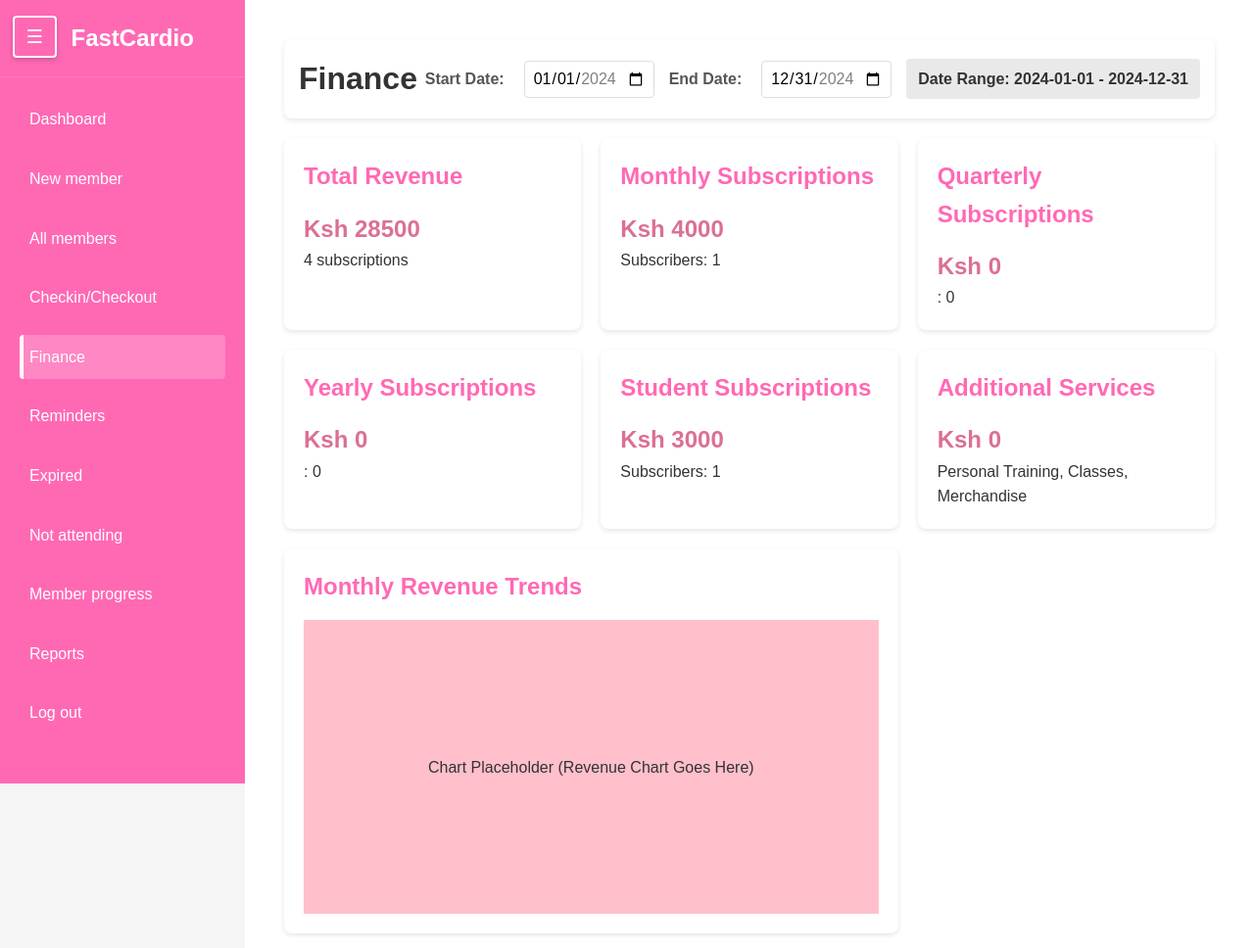
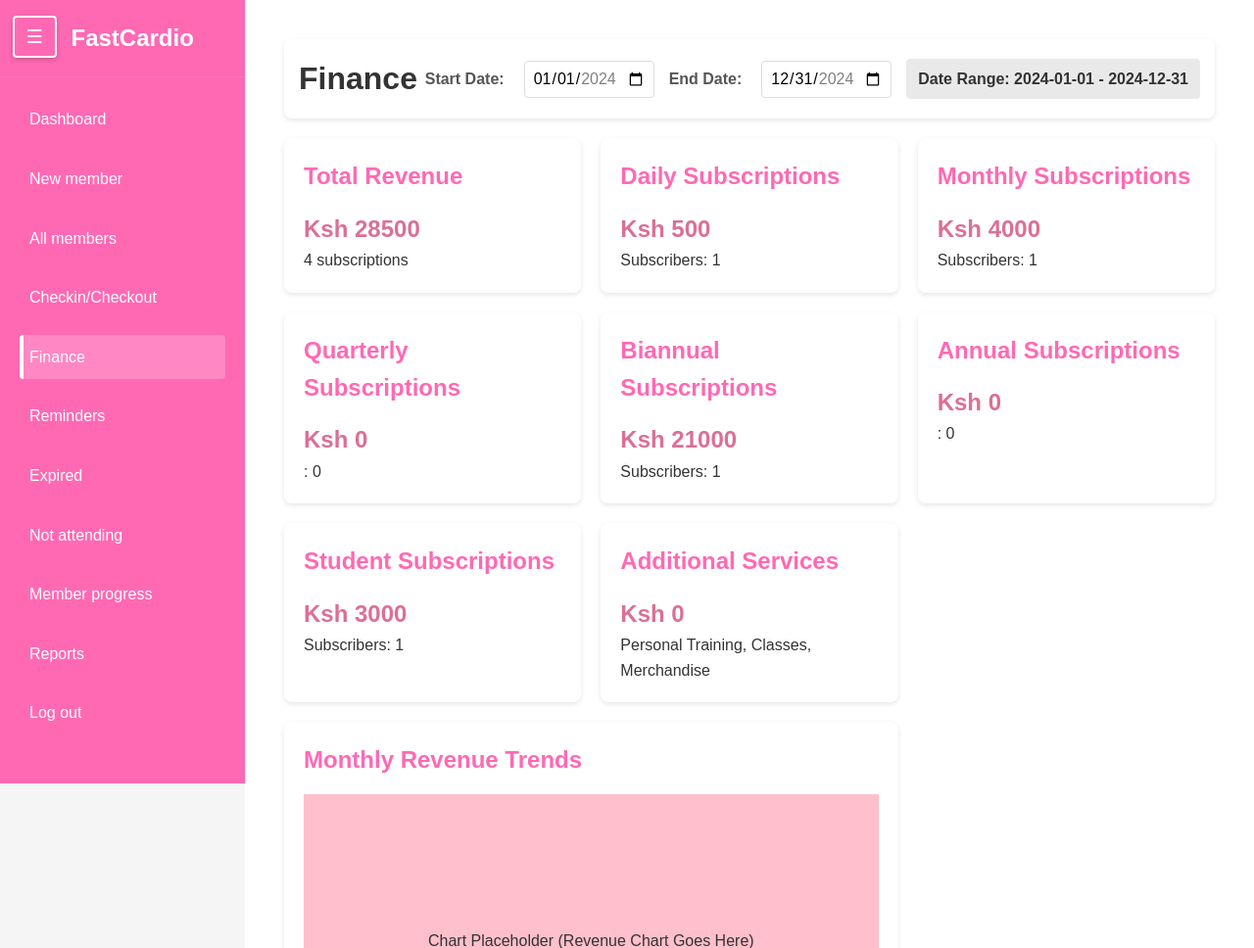
Before and after one commit to Ephraim19/FastCardioGym_MS, a Django app: page /finance/ in a window 1280 px wide. Shown: the top 968 px of the page at 98% size. Run offline with Django 5.2, Linux system fonts and the light colour scheme; data comes from the database, SQL or seed files in the repository; both versions use the stored data as it was after the commit.

Commit message:
Updated finance records

```diff
--- a/members/models.py
+++ b/members/models.py
@@ -19,9 +19,11 @@
 class PaymentDetails(models.Model):
     # Payment plan options
     PLAN_CHOICES = [
+        ('daily', 'Daily'),
         ('monthly', 'Monthly'),
         ('quarterly', 'Quarterly'),
-        ('yearly', 'Yearly'),
+        ('biannually', 'Biannually'),
+        ('annually', 'Annually'),
         ('student', 'Student Package'),
     ]
 
--- a/members/static/js/finance.js
+++ b/members/static/js/finance.js
@@ -9,25 +9,33 @@
             valueElem: document.querySelector('.finance-card:nth-child(1) .card-value'),
             detailElem: document.querySelector('.finance-card:nth-child(1) p')
         },
-        monthlySubs: {
+        dailySubs: {
             valueElem: document.querySelector('.finance-card:nth-child(2) .card-value'),
             detailElem: document.querySelector('.finance-card:nth-child(2) p')
         },
-        quarterlySubs: {
+        monthlySubs: {
             valueElem: document.querySelector('.finance-card:nth-child(3) .card-value'),
             detailElem: document.querySelector('.finance-card:nth-child(3) p')
         },
-        yearlySubs: {
+        quarterlySubs: {
             valueElem: document.querySelector('.finance-card:nth-child(4) .card-value'),
             detailElem: document.querySelector('.finance-card:nth-child(4) p')
         },
-        studentSubs: {
+        biannuallySubs: {
             valueElem: document.querySelector('.finance-card:nth-child(5) .card-value'),
             detailElem: document.querySelector('.finance-card:nth-child(5) p')
         },
-        additionalServices: {
+        annuallySubs: {
             valueElem: document.querySelector('.finance-card:nth-child(6) .card-value'),
             detailElem: document.querySelector('.finance-card:nth-child(6) p')
+        },
+        studentSubs: {
+            valueElem: document.querySelector('.finance-card:nth-child(7) .card-value'),
+            detailElem: document.querySelector('.finance-card:nth-child(7) p')
+        },
+        additionalServices: {
+            valueElem: document.querySelector('.finance-card:nth-child(8) .card-value'),
+            detailElem: document.querySelector('.finance-card:nth-child(8) p')
         }
     };
 
@@ -46,7 +54,7 @@
                 return response.json();
             })
             .then(data => {
-                console.log('Revenue Data:', data); // Log to check the returned data
+                console.log('Revenue Data:', data);
 
                 // Ensure all subscription cards are reset first
                 Object.keys(subscriptionCards).forEach(key => {
@@ -63,9 +71,11 @@
 
                     // Explicitly map and update each subscription type
                     const subscriptionMap = {
+                        'daily': 'dailySubs',
                         'monthly': 'monthlySubs',
                         'quarterly': 'quarterlySubs',
-                        'yearly': 'yearlySubs',
+                        'biannually': 'biannuallySubs',
+                        'annually': 'annuallySubs',
                         'student': 'studentSubs'
                     };
 
--- a/members/templates/allmembers.html
+++ b/members/templates/allmembers.html
@@ -50,7 +50,7 @@
                 <tr>
                     <th>Name</th>
                     <th>Phone</th>
-                    <th>Date Joined</th>
+                    <th>Joined / Expiry Date</th>
                     <th>Plan</th>
                     <th>Profile</th>
                 </tr>
@@ -60,7 +60,7 @@
                 <tr>
                     <td>{{ member.full_name }}</td>
                     <td>{{ member.phone_number }}</td>
-                    <td>{{ member.date_joined|date:"Y-m-d" }}</td>
+                    <td>{{ member.date_joined|date:"F d, Y" }} / {{ member.expiry_date|date:"F d, Y" }} </td>
 
                     <td>{{ member.latest_plan }}</td>
                     <td><a style="text-decoration: none; color: #FF69B4;" href="{% url 'Member details' member.id %}">View</a>
--- a/members/templates/finance.html
+++ b/members/templates/finance.html
@@ -1,4 +1,3 @@
-
 {% extends 'sidebar.html' %}
 {% load static %}
 
@@ -9,8 +8,6 @@
 {% endblock %}
 
 {% block content %}
-
-
         <main class="main-content">
             <header class="dashboard-header">
                 <h1>Finance</h1>
@@ -49,6 +46,12 @@
                 </div>
 
                 <div class="finance-card">
+                    <h2 class="card-title">Daily Subscriptions</h2>
+                    <div class="card-value">Ksh 0</div>
+                    <p>Subscribers: 0</p>
+                </div>
+
+                <div class="finance-card">
                     <h2 class="card-title">Monthly Subscriptions</h2>
                     <div class="card-value">Ksh 0</div>
                     <p>Subscribers: 0</p>
@@ -61,7 +64,13 @@
                 </div>
 
                 <div class="finance-card">
-                    <h2 class="card-title">Yearly Subscriptions</h2>
+                    <h2 class="card-title">Biannual Subscriptions</h2>
+                    <div class="card-value">Ksh 0</div>
+                    <p>Subscribers: 0</p>
+                </div>
+
+                <div class="finance-card">
+                    <h2 class="card-title">Annual Subscriptions</h2>
                     <div class="card-value">Ksh 0</div>
                     <p>Subscribers: 0</p>
                 </div>
--- a/members/urls.py
+++ b/members/urls.py
@@ -17,11 +17,12 @@
     path('checkin/',views.checkin,name="Checkin" ),
     path('checkin/check-in-out/', views.check_in_out, name='check_in_out'),
     path('checkin/member-history/', views.get_member_history, name='member_history'),
+
     path('finance/',views.finance,name="Finance" ),
+    path('revenue-summary/', views.RevenueAndMembershipView.as_view(), name='revenue-summary'),
 
     path('reminders/',views.reminders, name = "Reminders" ),
     path('reminders/all/',views.all_reminders, name = "All Reminders" ),
 
-    path('revenue-summary/', views.RevenueAndMembershipView.as_view(), name='revenue-summary'),
 
 ]
--- a/members/views.py
+++ b/members/views.py
@@ -64,7 +64,7 @@
 def dashboard(request):
     today = timezone.now().date()
     thirty_days_ago = today - timedelta(days=30)
-    two_weeks_ago = today - timedelta(days=14)
+    one_weeks_ago = today - timedelta(days=7)
 
     # All Members count
     all_members = Member.objects.count()
@@ -95,15 +95,21 @@
     ).count()
 
     # Expired Members (those whose last payment was more than their plan period)
+    daily_expiry = today - timedelta(days=1)
     monthly_expiry = today - timedelta(days=30)
     quarterly_expiry = today - timedelta(days=90)
+    biannual_expiry = today - timedelta(days=182)
     yearly_expiry = today - timedelta(days=365)
+    student_expiry = today - timedelta(days=30)
 
-    # Modified expired members query to avoid union+distinct issue
+    # Expired members query
     expired_members = Member.objects.filter(
+        Q(payments__plan='daily', payments__payment_date__lt=daily_expiry) |
         Q(payments__plan='monthly', payments__payment_date__lt=monthly_expiry) |
         Q(payments__plan='quarterly', payments__payment_date__lt=quarterly_expiry) |
-        Q(payments__plan='yearly', payments__payment_date__lt=yearly_expiry)
+        Q(payments__plan='biannually', payments__payment_date__lt=biannual_expiry) |
+        Q(payments__plan='annually', payments__payment_date__lt=yearly_expiry) |
+        Q(payments__plan='student', payments__payment_date__lt=student_expiry)
     ).distinct().count()
 
     # Frozen Members
@@ -112,7 +118,7 @@
     # Not Attending (no check-ins in last 2 weeks)
     attending_member_ids = CheckInOutRecord.objects.filter(
         action='check_in',
-        timestamp__date__gte=two_weeks_ago
+        timestamp__date__gte=one_weeks_ago
     ).values_list('member_id', flat=True).distinct()
 
     not_attending = Member.objects.exclude(
@@ -146,7 +152,7 @@
         },
         'not_attending': {
             'value': not_attending,
-            'change': '2 weeks inactive'
+            'change': '1 weeks inactive'
         }
     }
 
@@ -225,8 +231,28 @@
     # Render payment form with member context
     return render(request, 'payment.html', {'member': member})
 
+from django.shortcuts import render
+from django.db.models import Sum
+from django.utils import timezone
+from datetime import timedelta
+from .models import Member, PaymentDetails
+
+def calculate_expiry_date(payment_date, plan):
+    if not payment_date:
+        return None
+
+    expiry_periods = {
+        'daily': timedelta(days=1),
+        'monthly': timedelta(days=30),
+        'quarterly': timedelta(days=90),
+        'biannually': timedelta(days=180),
+        'annually': timedelta(days=365),
+        'student': timedelta(days=30),  # Assuming student package is monthly
+    }
+
+    return payment_date + expiry_periods.get(plan, timedelta(0))
+
 def members(request):
-
     # Retrieve members with their total payments
     members_with_payments = []
 
@@ -239,6 +265,25 @@
 
         # Get the latest payment details
         latest_payment = payments.order_by('-payment_date').first()
+
+        # Calculate expiry date
+        expiry_date = None
+        membership_status = 'Expired'
+
+        if latest_payment:
+            expiry_date = calculate_expiry_date(latest_payment.payment_date, latest_payment.plan)
+
+            if expiry_date:
+                today = timezone.now().date()
+                days_until_expiry = (expiry_date - today).days
+
+                if days_until_expiry > 7:
+                    membership_status = 'Active'
+                elif days_until_expiry > 0:
+                    membership_status = 'Expiring Soon'
+                else:
+                    membership_status = 'Expired'
+
         # Prepare member data
         member_data = {
             'id': member.id,
@@ -251,22 +296,31 @@
             'total_amount_paid': total_amount_paid,
             'latest_plan': latest_payment.plan if latest_payment else 'No Plan',
             'latest_payment_date': latest_payment.payment_date if latest_payment else None,
+            'expiry_date': expiry_date,
+            'membership_status': membership_status,
+            'days_until_expiry': (expiry_date - timezone.now().date()).days if expiry_date else None
         }
 
         members_with_payments.append(member_data)
-        members_with_payments.reverse()
+
+    members_with_payments.reverse()
 
     return render(request, 'allmembers.html', {
-        'members': members_with_payments
+        'members': members_with_payments,
+        'today': timezone.now().date()
     })
 
 
 def calculate_expiry_date(payment_date, plan):
-    if plan == 'monthly':
+    if plan == 'daily':
+        return payment_date + timedelta(days=1)
+    elif plan == 'monthly':
         return payment_date + timedelta(days=30)
     elif plan == 'quarterly':
         return payment_date + timedelta(days=90)
-    elif plan == 'yearly':
+    elif plan == 'biannually':
+        return payment_date + timedelta(days=182)
+    elif plan == 'annually':
         return payment_date + timedelta(days=365)
     elif plan == 'student':
         return payment_date + timedelta(days=30)
@@ -383,11 +437,15 @@
 
             if latest_payment:
                 # Calculate expiry based on plan
-                if latest_payment.plan == 'monthly':
+                if latest_payment.plan == 'daily':
+                    expiry_date = latest_payment.payment_date + timedelta(days=1)
+                elif latest_payment.plan == 'monthly':
                     expiry_date = latest_payment.payment_date + timedelta(days=30)
                 elif latest_payment.plan == 'quarterly':
                     expiry_date = latest_payment.payment_date + timedelta(days=90)
-                elif latest_payment.plan == 'yearly':
+                elif latest_payment.plan == 'biannually':
+                    expiry_date = latest_payment.payment_date + timedelta(days=182)
+                elif latest_payment.plan == 'annually':
                     expiry_date = latest_payment.payment_date + timedelta(days=365)
                 else:  # student package
                     expiry_date = latest_payment.payment_date + timedelta(days=30)
@@ -525,7 +583,6 @@
                 for membership in membership_types
             ]
         }
-        print(response_data)
         return JsonResponse(response_data)
 
 def all_reminders(request):
@@ -564,11 +621,15 @@
         # Check for subscription reminder
         if member_payment:
             # Calculate expiry date based on payment plan
-            if member_payment.plan == 'monthly':
+            if member_payment.plan == 'daily':
+                expiry_date = member_payment.payment_date + timedelta(days=1)
+            elif member_payment.plan == 'monthly':
                 expiry_date = member_payment.payment_date + timedelta(days=30)
             elif member_payment.plan == 'quarterly':
                 expiry_date = member_payment.payment_date + timedelta(days=90)
-            elif member_payment.plan == 'yearly':
+            elif member_payment.plan == 'biannually':
+                expiry_date = member_payment.payment_date + timedelta(days=182)
+            elif member_payment.plan == 'annually':
                 expiry_date = member_payment.payment_date + timedelta(days=365)
             else:  # student package
                 expiry_date = member_payment.payment_date + timedelta(days=30)
```
Also changed, not shown: members/templates/payment.html (+17 -6 lines), db.sqlite3, members/migrations/0012_alter_paymentdetails_plan.py (added).
